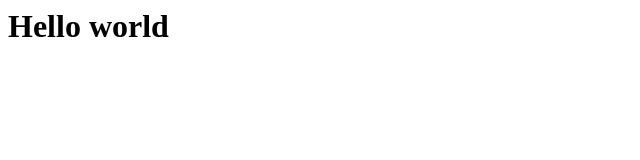
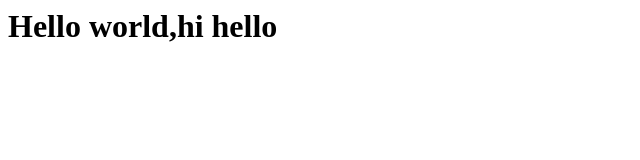
Before and after one commit to Harsha-2401/Harsha-2401, a plain HTML site: page index.html in a window 1280 px wide. Shown: the whole page, without its empty margins (0-640 px from the left). Drawn offline with Linux system fonts and the light colour scheme.

Commit message:
modified

```diff
--- a/index.html
+++ b/index.html
@@ -1,7 +1,7 @@
 <html>
     <body>
         <h1>
-            Hello world
+            Hello world,hi hello
         </h1>
     </body>
 </html>
```
